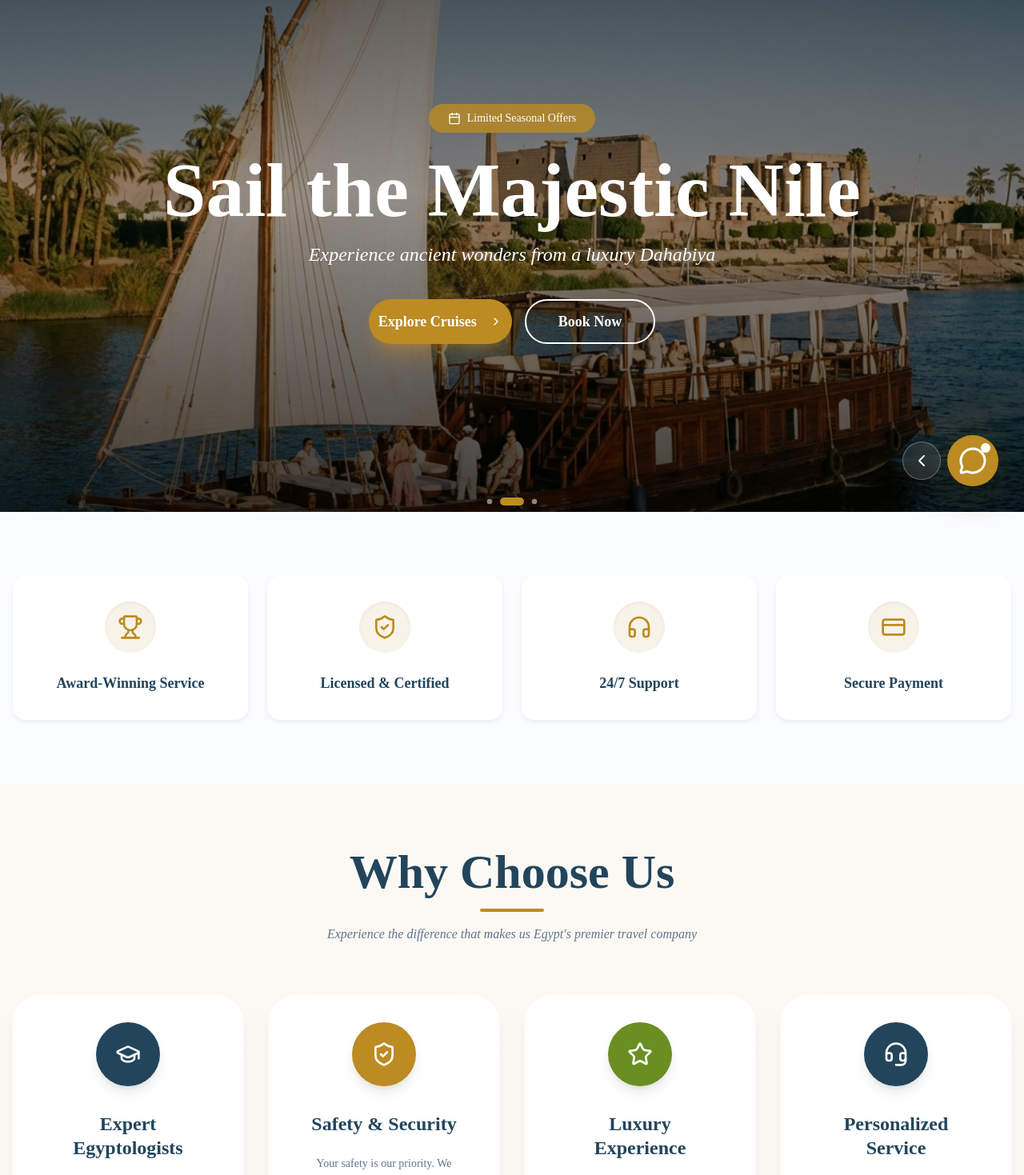
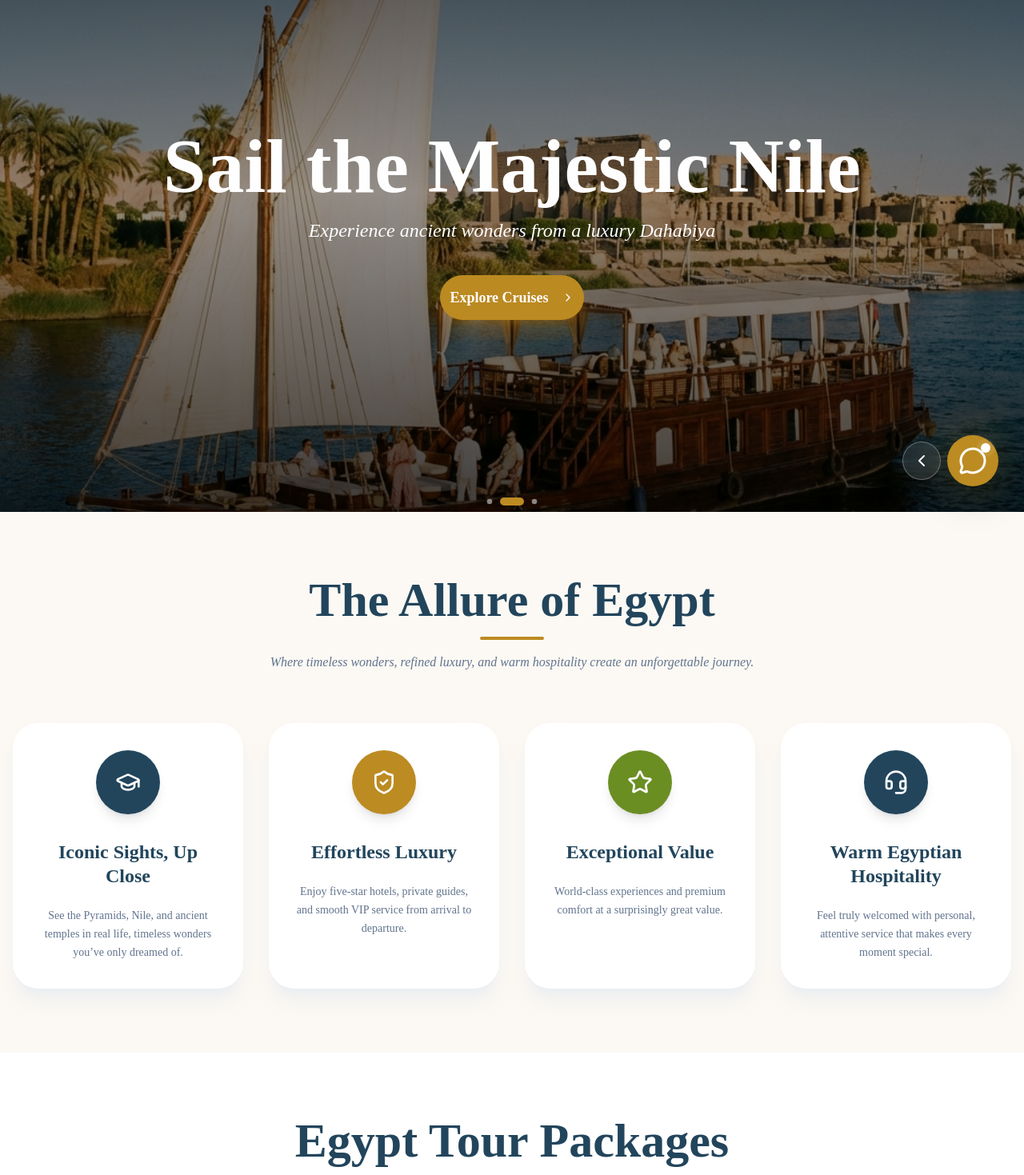
Before and after one commit to youssef-shaaban-dev/the-bridge-travel, a React (Vite) app: page / in a window 1280 px wide. Shown: the part 160-1629 px from the top of the page at 80% size. Built offline with nearby package versions, Linux system fonts and the light colour scheme.

Commit message:
feat: Add initial homepage sections including HeroSlider, WhyChooseUs, FeaturedExperiences, GuestExperiences, and a shared Footer.

```diff
--- a/src/App.jsx
+++ b/src/App.jsx
@@ -2,7 +2,6 @@ import { motion } from 'framer-motion'
 import Navbar from './components/shared/Navbar'
 import Footer from './components/shared/Footer'
 import HeroSlider from './components/home/HeroSlider'
-import Features from './components/home/Features'
 import WhyChooseUs from './components/home/WhyChooseUs'
 import FeaturedExperiences from './components/home/FeaturedExperiences'
 import GuestExperiences from './components/home/GuestExperiences'
@@ -16,26 +15,9 @@ function App() {
       <SocialFloatingButton />
       <main>
         <HeroSlider />
-        <Features />
         <WhyChooseUs />
         <FeaturedExperiences />
         <GuestExperiences />
-
-        {/* Experience the Extraordinary Section */}
-        <section className="section-padding bg-slate-50/50">
-          <div className="container-custom text-center">
-            <motion.div
-              initial={{ opacity: 0, y: 20 }}
-              whileInView={{ opacity: 1, y: 0 }}
-              viewport={{ once: true }}
-            >
-              <h2 className="text-4xl md:text-5xl mb-6 text-[#22455C]">Experience the Extraordinary</h2>
-              <p className="text-xl opacity-70 max-w-3xl mx-auto italic text-slate-600">
-                Discover the timeless beauty of Egypt with personalized tours that bridge history and luxury.
-              </p>
-            </motion.div>
-          </div>
-        </section>
       </main>
       <Footer />
     </div>
--- a/src/components/home/FeaturedExperiences.jsx
+++ b/src/components/home/FeaturedExperiences.jsx
@@ -92,10 +92,10 @@ const FeaturedExperiences = () => {
                     transition={{ duration: 0.6 }}
                     className="text-center mb-16"
                 >
-                    <h2 className="text-4xl font-bold text-[#22455C] md:text-6xl">Featured Experiences</h2>
+                    <h2 className="text-4xl font-bold text-[#22455C] md:text-6xl">Egypt Tour Packages</h2>
                     <div className="mx-auto my-4 h-1 w-20 rounded-full bg-[#BC8B22]" />
                     <p className="text-slate-500 italic max-w-2xl mx-auto">
-                        Discover our most popular tours and create memories that last a lifetime
+                        Discover expertly crafted Egypt tour packages that blend iconic history, refined luxury, and authentic experiences - designed for worldwide travelers seeking a journey of a lifetime.
                     </p>
                 </motion.div>
 
--- a/src/components/home/Features.jsx
+++ /dev/null
@@ -1,65 +0,0 @@
-import React from 'react';
-import { motion } from 'framer-motion';
-import { Trophy, ShieldCheck, Headphones, CreditCard } from 'lucide-react';
-
-const featureData = [
-    {
-        icon: <Trophy className="h-8 w-8" />,
-        title: "Award-Winning Service",
-    },
-    {
-        icon: <ShieldCheck className="h-8 w-8" />,
-        title: "Licensed & Certified",
-    },
-    {
-        icon: <Headphones className="h-8 w-8" />,
-        title: "24/7 Support",
-    },
-    {
-        icon: <CreditCard className="h-8 w-8" />,
-        title: "Secure Payment",
-    }
-];
-
-const Features = () => {
-    return (
-        <section className="section-padding bg-slate-50/50">
-            <div className="container-custom">
-                <div className="grid grid-cols-1 gap-6 sm:grid-cols-2 lg:grid-cols-4">
-                    {featureData.map((feature, index) => (
-                        <motion.div
-                            key={index}
-                            initial={{ opacity: 0, y: 20 }}
-                            whileInView={{ opacity: 1, y: 0 }}
-                            viewport={{ once: true }}
-                            transition={{ duration: 0.5, delay: index * 0.1 }}
-                            whileHover={{
-                                y: -12,
-                                transition: { duration: 0.3, ease: "easeOut" }
-                            }}
-                            className="group relative flex flex-col items-center justify-center rounded-2xl bg-white p-8 text-center shadow-md shadow-slate-200/50 transition-shadow hover:shadow-2xl hover:shadow-amber-500/10"
-                        >
-                            {/* Icon Container */}
-                            <motion.div
-                                whileHover={{ rotate: 10, scale: 1.1 }}
-                                className="mb-6 flex h-16 w-16 items-center justify-center rounded-full bg-[#BC8B22]/10 text-[#BC8B22] shadow-inner transition-colors group-hover:bg-[#BC8B22] group-hover:text-white"
-                            >
-                                {feature.icon}
-                            </motion.div>
-
-                            {/* Title */}
-                            <h3 className="text-lg font-bold text-[#22455C] group-hover:text-[#BC8B22] transition-colors">
-                                {feature.title}
-                            </h3>
-
-                            {/* Decorative background element on hover */}
-                            <div className="absolute -bottom-1 left-1/2 -z-10 h-1 w-0 -translate-x-1/2 rounded-full bg-[#BC8B22] transition-all duration-300 group-hover:w-1/3" />
-                        </motion.div>
-                    ))}
-                </div>
-            </div>
-        </section>
-    );
-};
-
-export default Features;
--- a/src/components/home/HeroSlider.jsx
+++ b/src/components/home/HeroSlider.jsx
@@ -21,25 +21,19 @@ const slides = [
         image: pyramids,
         title: "Luxor and Aswan Travel",
         subtitle: "Egypt's Premier Luxury Travel Experience",
-        badge: "Award-Winning Since 2008",
-        cta1: "Discover Egypt",
-        cta2: "View Packages"
+        cta1: "Egypt Tours",
     },
     {
         image: nile,
         title: "Sail the Majestic Nile",
         subtitle: "Experience ancient wonders from a luxury Dahabiya",
-        badge: "Limited Seasonal Offers",
         cta1: "Explore Cruises",
-        cta2: "Book Now"
     },
     {
         image: temple,
         title: "Unveil Ancient Mysteries",
         subtitle: "Private guided tours to the world's greatest temples",
-        badge: "Expert Local Guides",
         cta1: "Start Planning",
-        cta2: "Contact Us"
     }
 ];
 
@@ -84,16 +78,6 @@ const HeroSlider = () => {
                                         <AnimatePresence mode="wait">
                                             {isActive && (
                                                 <div className="flex flex-col items-center">
-                                                    <motion.div
-                                                        initial={{ opacity: 0, y: 30 }}
-                                                        animate={{ opacity: 1, y: 0 }}
-                                                        transition={{ duration: 0.8, delay: 0.2 }}
-                                                        className="mb-6 flex items-center gap-2 rounded-full bg-[#BC8B22]/80 px-6 py-2 text-sm font-medium backdrop-blur-sm"
-                                                    >
-                                                        <Calendar className="h-4 w-4" />
-                                                        {slide.badge}
-                                                    </motion.div>
-
                                                     <motion.h1
                                                         initial={{ opacity: 0, y: 40 }}
                                                         animate={{ opacity: 1, y: 0 }}
@@ -121,9 +105,6 @@ const HeroSlider = () => {
                                                         <Button className="h-14 rounded-full bg-[#BC8B22] px-10 text-lg font-bold hover:bg-[#A67A1D] shadow-xl shadow-amber-500/20">
                                                             {slide.cta1}
                                                             <ChevronRight className="ml-2 h-5 w-5" />
-                                                        </Button>
-                                                        <Button variant="outline" className="h-14 rounded-full border-2 border-white bg-transparent px-10 text-lg font-bold text-white hover:bg-white hover:text-[#22455C]">
-                                                            {slide.cta2}
                                                         </Button>
                                                     </motion.div>
                                                 </div>
--- a/src/components/home/WhyChooseUs.jsx
+++ b/src/components/home/WhyChooseUs.jsx
@@ -5,26 +5,26 @@ import { GraduationCap, ShieldCheck, Star, Headset } from 'lucide-react';
 const reasons = [
     {
         icon: <GraduationCap className="h-8 w-8" />,
-        title: "Expert Egyptologists",
-        description: "Our certified Egyptologist guides bring ancient history to life with deep knowledge and passionate storytelling, ensuring an educational and immersive experience.",
+        title: "Iconic Sights, Up Close",
+        description: "See the Pyramids, Nile, and ancient temples in real life, timeless wonders you’ve only dreamed of.",
         color: "bg-[#22455C]"
     },
     {
         icon: <ShieldCheck className="h-8 w-8" />,
-        title: "Safety & Security",
-        description: "Your safety is our priority. We maintain the highest safety standards with 24/7 support, modern vehicles, and comprehensive safety protocols.",
+        title: "Effortless Luxury",
+        description: "Enjoy five-star hotels, private guides, and smooth VIP service from arrival to departure.",
         color: "bg-[#BC8B22]"
     },
     {
         icon: <Star className="h-8 w-8" />,
-        title: "Luxury Experience",
-        description: "From premium accommodations to exclusive access, we provide luxury experiences that exceed expectations and create unforgettable memories.",
+        title: "Exceptional Value",
+        description: "World-class experiences and premium comfort at a surprisingly great value.",
         color: "bg-[#6B8E23]" // Olive Green variant
     },
     {
         icon: <Headset className="h-8 w-8" />,
-        title: "Personalized Service",
-        description: "Every journey is tailored to your preferences with dedicated support from planning to departure, ensuring a seamless and personalized experience.",
+        title: "Warm Egyptian Hospitality",
+        description: "Feel truly welcomed with personal, attentive service that makes every moment special.",
         color: "bg-[#22455C]"
     }
 ];
@@ -40,10 +40,10 @@ const WhyChooseUs = () => {
                     viewport={{ once: true }}
                     transition={{ duration: 0.6 }}
                 >
-                    <h2 className="text-4xl font-bold text-[#22455C] md:text-6xl">Why Choose Us</h2>
+                    <h2 className="text-4xl font-bold text-[#22455C] md:text-6xl">The Allure of Egypt</h2>
                     <div className="mx-auto my-4 h-1 w-20 rounded-full bg-[#BC8B22]" />
                     <p className="mb-16 text-slate-500 italic max-w-2xl mx-auto">
-                        Experience the difference that makes us Egypt's premier travel company
+                        Where timeless wonders, refined luxury, and warm hospitality create an unforgettable journey.
                     </p>
                 </motion.div>
 
--- a/src/components/shared/Footer.jsx
+++ b/src/components/shared/Footer.jsx
@@ -11,90 +11,44 @@ const Footer = () => {
                     {/* Brand Info */}
                     <div className="space-y-6">
                         <div className="flex items-center gap-3">
-                            <img src={logo} alt="Logo" className="h-12 brightness-0 invert" />
-                            <h2 className="text-2xl font-bold leading-tight">the bridge travel</h2>
+                            <img src={logo} alt="Logo" className="h-24 md:h-32 brightness-0 invert" />
                         </div>
                         <p className="text-slate-300 text-sm leading-relaxed">
-                            The Bridge Travel best travel agency in Egypt specialized in providing professional advice on planning Travel Packages, Nile Cruises and Day Tours.
+                            The Bridge Travel is a tour operator and travel agency providing services for groups and individuals traveling to Egypt.
                         </p>
+                        <ContactUsCard />
+
                     </div>
 
                     {/* Destinations */}
                     <div>
-                        <h3 className="text-[#BC8B22] text-xl font-bold mb-5">Our Tours</h3>
+                        <h3 className="text-[#BC8B22] text-xl font-bold mb-5">Egypt Tours</h3>
                         <ul className="space-y-2.5">
-                            <FooterLink text="Book now" />
-                            <FooterLink text="Blog" />
-                            <FooterLink text="About us" />
-                            <FooterLink text="Trip planner" />
-                            <FooterLink text="Contact us" />
-                            <FooterLink text="Payment Policy" />
-                            <FooterLink text="Why Us" />
+                            <FooterLink text="Egypt Tour Packages" />
+                            <FooterLink text="Nile Cruises" />
+                            <FooterLink text="Day Excursions" />
+                            <FooterLink text="Custom Egypt Tours" />
                         </ul>
                     </div>
 
                     {/* General Links */}
                     <div>
-                        <h3 className="text-[#BC8B22] text-xl font-bold mb-5">The Bridge Travel</h3>
+                        <h3 className="text-[#BC8B22] text-xl font-bold mb-5">Quick Links</h3>
                         <ul className="space-y-2.5">
-                            <FooterLink text="Home" />
+                            <FooterLink text="Travel Guide" />
                             <FooterLink text="About Us" />
-                            <FooterLink text="Why Us" />
-                            <FooterLink text="Trip Planner" />
-                            <FooterLink text="Blog" />
                             <FooterLink text="Contact Us" />
-                            <FooterLink text="Payment Policy" />
+                            <FooterLink text="Terms & Conditions" />
+                            <FooterLink text="Privacy Policy" />
                         </ul>
                     </div>
+                    <TripAdvisorCard />
 
-                    <div className="relative">
-                        <div className="bg-white rounded-[32px] p-6 text-slate-900 shadow-2xl overflow-hidden">
-                            <div className="relative z-10">
-                                <div className="flex justify-center gap-2 mb-4">
-                                    <span className="bg-[#BC8B22]/10 text-[#BC8B22] px-4 py-1 rounded-full text-xs font-bold tracking-widest uppercase">Contact us</span>
-                                </div>
-
-                                {/* Contact Details In Card */}
-                                <div className="space-y-3 mb-6 text-left">
-                                    <div className="flex items-start gap-4">
-                                        <div className="mt-1 h-8 w-8 rounded-full bg-[#BC8B22]/10 flex items-center justify-center shrink-0">
-                                            <MapPin className="h-4 w-4 text-[#BC8B22]" />
-                                        </div>
-                                        <span className="text-[13px] text-slate-600 leading-relaxed font-medium">El Nasr Road. El Nasr City, Cairo, Egypt</span>
-                                    </div>
-                                    <div className="flex items-start gap-4">
-                                        <div className="mt-1 h-8 w-8 rounded-full bg-[#BC8B22]/10 flex items-center justify-center shrink-0">
-                                            <Phone className="h-4 w-4 text-[#BC8B22]" />
-                                        </div>
-                                        <div className="flex flex-col">
-                                            <span className="text-[13px] text-slate-600 font-medium">+20 1227722233</span>
-                                            <span className="text-[13px] text-slate-600 font-medium">+20 1005647138</span>
-                                        </div>
-                                    </div>
-                                    <div className="flex items-start gap-4">
-                                        <div className="mt-1 h-8 w-8 rounded-full bg-[#BC8B22]/10 flex items-center justify-center shrink-0">
-                                            <Mail className="h-4 w-4 text-[#BC8B22]" />
-                                        </div>
-                                        <span className="text-[13px] text-slate-600 font-medium whitespace-nowrap">info@thebridgetravel.com</span>
-                                    </div>
-                                </div>
-                                <h3 className="text-[#BC8B22] text-lg font-bold mb-4">Follow us</h3>
-                                <div className="flex gap-4">
-                                    <SocialIcon icon={<Facebook className="h-5 w-5" />} />
-                                    <SocialIcon icon={<Twitter className="h-5 w-5" />} />
-                                    <SocialIcon icon={<Instagram className="h-5 w-5" />} />
-                                    <SocialIcon icon={<Youtube className="h-5 w-5" />} />
-                                </div>
-
-
-                            </div>
-
-                        </div>
-                    </div>
                 </div>
 
                 <div className="mt-8 pt-8 border-t border-white/5 flex flex-col md:flex-row justify-center items-center gap-6 text-md text-slate-400 font-medium">
-                    <p>© 2026 Copyright to <span className="text-[#BC8B22]">the bridge travel</span></p>
+                    <p>© 2026 The Bridge Travel - All content is copyrighted. Unauthorized use, including AI training, reproduction, or commercial exploitation, is strictly prohibited.
+                        Check our privacy policy.</p>
                 </div>
             </div>
         </footer>
@@ -114,6 +68,35 @@ const SocialIcon = ({ icon }) => (
     </a>
 );
 
+const TripAdvisorCard = () => (
+    <div className="bg-white rounded-[24px] p-5 text-slate-900 shadow-2xl overflow-hidden w-full max-w-[260px] h-fit">
+        <div className="relative z-10">
+            <div className="flex justify-center mb-3">
+                <span className="bg-[#00AA6C]/10 text-[#00AA6C] px-3 py-0.5 rounded-full text-[10px] font-bold tracking-widest uppercase">Tripadvisor</span>
+            </div>
+
+            <h4 className="text-[#00473F] text-lg font-bold mb-3 text-center border-b border-slate-50 pb-2">
+                The Bridge Travel
+            </h4>
+
+            <div className="space-y-2 text-center text-[12px]">
+                <p className="text-slate-500 font-medium">Traveler Rating</p>
+                <div className="flex flex-col items-center gap-1.5">
+                    <div className="flex gap-1 justify-center">
+                        {[1, 2, 3, 4, 5].map((i) => (
+                            <div key={i} className="w-4 h-4 rounded-full bg-[#00AA6C]" />
+                        ))}
+                    </div>
+                    <span className="text-slate-900 font-bold">22 reviews</span>
+                </div>
+                <a href="#" className="inline-block mt-1 text-xs font-bold text-[#00AA6C] hover:underline transition-all">
+                    Read reviews
+                </a>
+            </div>
+        </div>
+    </div>
+);
+
 // Minimal Star Icon
 const StarIcon = ({ className }) => (
     <svg className={className} fill="currentColor" viewBox="0 0 20 20"><path d="M9.049 2.927c.3-.921 1.603-.921 1.902 0l1.07 3.292a1 1 0 00.95.69h3.462c.969 0 1.371 1.24.588 1.81l-2.8 2.034a1 1 0 00-.364 1.118l1.07 3.292c.3.921-.755 1.688-1.54 1.118l-2.8-2.034a1 1 0 00-1.175 0l-2.8 2.034c-.784.57-1.838-.197-1.539-1.118l1.07-3.292a1 1 0 00-.364-1.118L2.98 8.72c-.783-.57-.38-1.81.588-1.81h3.461a1 1 0 00.951-.69l1.07-3.292z" /></svg>
@@ -124,4 +107,47 @@ const UsersIcon = ({ className }) => (
     <svg className={className} fill="none" stroke="currentColor" strokeWidth="2" viewBox="0 0 24 24"><path strokeLinecap="round" strokeLinejoin="round" d="M12 4.354a4 4 0 110 5.292M15 21H3v-1a6 6 0 0112 0v1zm0 0h6v-1a6 6 0 00-9-5.197M13 7a4 4 0 11-8 0 4 4 0 018 0z" /></svg>
 );
 
+const ContactUsCard = () => (
+    <div className="relative max-w-fit">
+        <div className="bg-white rounded-[32px] p-6 text-slate-900 shadow-2xl overflow-hidden">
+            <div className="relative z-10">
+                <div className="flex justify-center gap-2 mb-4">
+                    <span className="bg-[#BC8B22]/10 text-[#BC8B22] px-4 py-1 rounded-full text-xs font-bold tracking-widest uppercase">Contact us</span>
+                </div>
+
+                {/* Contact Details In Card */}
+                <div className="space-y-3 mb-6 text-left">
+                    <div className="flex items-start gap-4">
+                        <div className="mt-1 h-8 w-8 rounded-full bg-[#BC8B22]/10 flex items-center justify-center shrink-0">
+                            <MapPin className="h-4 w-4 text-[#BC8B22]" />
+                        </div>
+                        <span className="text-[13px] text-slate-600 leading-relaxed font-medium">El Nasr Road, Nasr City, Cairo - Egypt</span>
+                    </div>
+                    <div className="flex items-start gap-4">
+                        <div className="mt-1 h-8 w-8 rounded-full bg-[#BC8B22]/10 flex items-center justify-center shrink-0">
+                            <Phone className="h-4 w-4 text-[#BC8B22]" />
+                        </div>
+                        <div className="flex flex-col">
+                            <span className="text-[13px] text-slate-600 font-medium">+20 122 77 22233</span>
+                            <span className="text-[13px] text-slate-600 font-medium">+20 100 56 47138</span>
+                        </div>
+                    </div>
+                    <div className="flex items-start gap-4">
+                        <div className="mt-1 h-8 w-8 rounded-full bg-[#BC8B22]/10 flex items-center justify-center shrink-0">
+                            <Mail className="h-4 w-4 text-[#BC8B22]" />
+                        </div>
+                        <span className="text-[13px] text-slate-600 font-medium whitespace-nowrap">info@thebridgetravel.com</span>
+                    </div>
+                </div>
+                <h3 className="text-[#BC8B22] text-lg font-bold mb-4">Follow us</h3>
+                <div className="flex gap-4">
+                    <SocialIcon icon={<Facebook className="h-5 w-5" />} />
+                    <SocialIcon icon={<Twitter className="h-5 w-5" />} />
+                </div>
+            </div>
+
+        </div>
+    </div>
+);
+
 export default Footer;
```
Also changed, not shown: src/components/home/GuestExperiences.jsx (+13 -37 lines).
